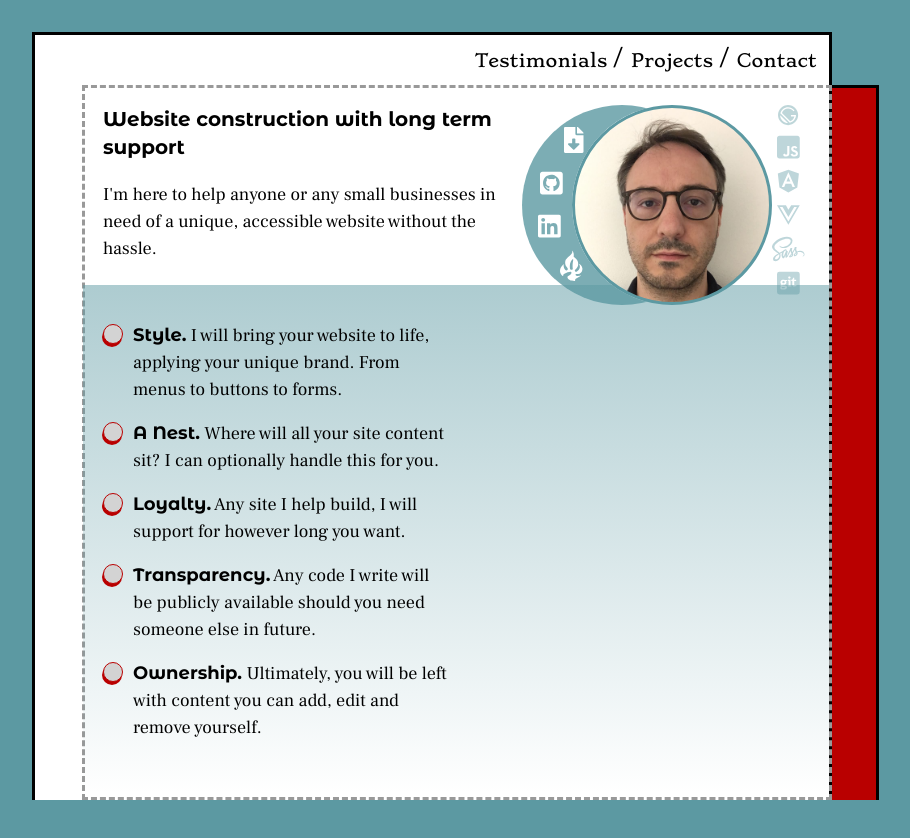
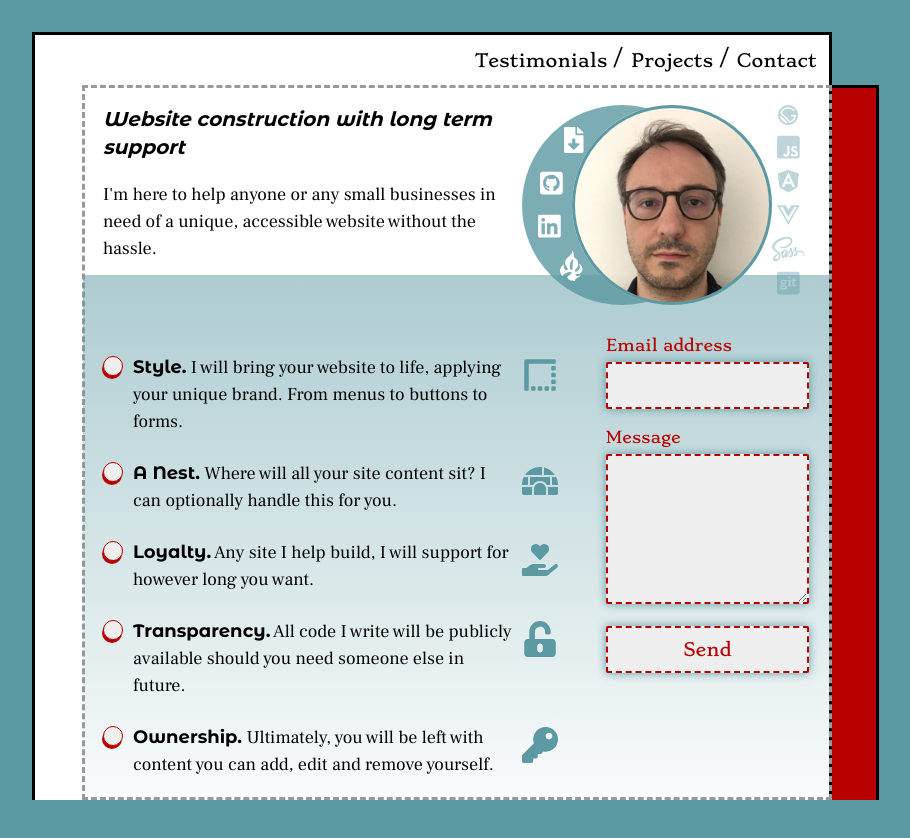
Before and after one commit to julian-garcia/julian-garcia, a Vue app: page / in a window 1280 px wide. Shown: the whole page, without its empty margins (208-1118 px from the left). Before the commit the page ends 800 px from the top, so only its background shows below. Built offline with nearby package versions, Linux system fonts and the light colour scheme; no server answers.

Commit message:
Contact form and profile component

```diff
--- /dev/null
+++ b/src/components/Button.vue
@@ -0,0 +1,26 @@
+<template>
+  <button :type="type">{{ label }}</button>
+</template>
+
+<script>
+export default {
+  name: "Button",
+  props: ["label", "type"],
+};
+</script>
+
+<style lang="scss" scoped>
+button {
+  background: $lightColour;
+  border: 2px dashed $secondaryColour;
+  box-sizing: border-box;
+  box-shadow: 0px 0px 10px $primaryColour;
+  border-radius: 2px;
+  width: 100%;
+  margin-bottom: 1rem;
+  padding: 0.5rem;
+  font-family: MenuFont;
+  font-size: 18px;
+  color: $secondaryColour;
+}
+</style>
--- /dev/null
+++ b/src/components/FormInput.vue
@@ -0,0 +1,47 @@
+<template>
+  <label :for="name">{{ label }}</label>
+  <input v-if="type === 'text' || type === 'email'" :type="type" :name="name" :id="name" @input="handleInput" />
+  <textarea v-if="type === 'textarea'" :name="name" :id="name" cols="30" rows="10" @input="handleInput"></textarea>
+</template>
+
+<script>
+export default {
+  name: "FormInput",
+  props: ["type", "name", "label"],
+  methods: {
+    handleInput(e) {
+      this.$emit(`update:${this.$props.name}`, e.target.value)
+    }
+  }
+};
+</script>
+
+<style lang="scss" scoped>
+label {
+  font-family: MenuFont;
+  color: $secondaryColour;
+  margin-bottom: 5px;
+  display: block;
+}
+input, textarea {
+  background: $lightColour;
+  border: 2px dashed $secondaryColour;
+  box-sizing: border-box;
+  box-shadow: 0px 0px 10px $primaryColour;
+  border-radius: 2px;
+  width: 100%;
+  margin-bottom: 1rem;
+  padding: 0.5rem;
+  font-family: BodyFont;
+  font-size: 18px;
+}
+textarea {
+  min-height: 150px;
+  max-height: 150px;
+  width: 100%;
+}
+
+input:focus, textarea:focus {
+  outline: none;
+}
+</style>
--- a/src/components/Profile.vue
+++ b/src/components/Profile.vue
@@ -1,22 +1,42 @@
 <template>
   <div class="profile grid grid-flow-col auto-cols-max">
     <div class="profile-links">
-      <a class="block mt-4 ml-7" href="#" target="_blank" rel="noopener noreferrer">
+      <a
+        class="block mt-4 ml-7"
+        href="#"
+        target="_blank"
+        rel="noopener noreferrer"
+      >
         <font-awesome-icon icon="file-download" />
       </a>
-      <a class="block mt-1 ml-1" href="#" target="_blank" rel="noopener noreferrer">
+      <a
+        class="block mt-1 ml-1"
+        href="https://github.com/julian-garcia"
+        target="_blank"
+        rel="noopener noreferrer"
+      >
         <font-awesome-icon :icon="['fab', 'github-square']" />
       </a>
-      <a class="block mt-1 ml-0.5" href="#" target="_blank" rel="noopener noreferrer">
+      <a
+        class="block mt-1 ml-0.5"
+        href="https://www.linkedin.com/in/juliangarcialeoni/"
+        target="_blank"
+        rel="noopener noreferrer"
+      >
         <font-awesome-icon :icon="['fab', 'linkedin']" />
       </a>
-      <a class="block mt-1" href="#" target="_blank" rel="noopener noreferrer">
+      <a
+        class="block mt-1"
+        href="https://www.catchafire.org/profiles/71413/impact/"
+        target="_blank"
+        rel="noopener noreferrer"
+      >
         <img src="../assets/images/catchafire.svg" alt="" class="ml-6" />
       </a>
     </div>
     <div class="profile-image"></div>
     <div class="profile-logos">
-      <img src="../assets/images/gatsby.svg" alt="">
+      <img src="../assets/images/gatsby.svg" alt="" />
       <font-awesome-icon :icon="['fab', 'js-square']" />
       <font-awesome-icon :icon="['fab', 'angular']" />
       <font-awesome-icon :icon="['fab', 'vuejs']" />
@@ -62,7 +82,7 @@ export default {
   color: rgba($primaryColour, 0.4);
   font-size: 26px;
 
-  &>* {
+  & > * {
     display: block;
     margin: 0 auto 0.5rem;
   }
--- a/src/main.js
+++ b/src/main.js
@@ -2,11 +2,27 @@ import { createApp } from "vue";
 import App from "./App.vue";
 import firebase from "firebase/app";
 import "./index.css";
-import router from './router';
-import { library } from '@fortawesome/fontawesome-svg-core'
-import { faFileDownload } from '@fortawesome/free-solid-svg-icons'
-import { faJsSquare, faGithubSquare, faLinkedin, faAngular, faGitSquare, faSass, faGithub, faVuejs } from '@fortawesome/free-brands-svg-icons'
-import { FontAwesomeIcon } from '@fortawesome/vue-fontawesome';
+import router from "./router";
+import { library } from "@fortawesome/fontawesome-svg-core";
+import {
+  faFileDownload,
+  faBorderStyle,
+  faIgloo,
+  faHandHoldingHeart,
+  faUnlockAlt,
+  faKey,
+} from "@fortawesome/free-solid-svg-icons";
+import {
+  faJsSquare,
+  faGithubSquare,
+  faLinkedin,
+  faAngular,
+  faGitSquare,
+  faSass,
+  faGithub,
+  faVuejs,
+} from "@fortawesome/free-brands-svg-icons";
+import { FontAwesomeIcon } from "@fortawesome/vue-fontawesome";
 
 const firebaseConfig = {
   apiKey: process.env.VUE_APP_FIREBASE_API_KEY,
@@ -19,10 +35,24 @@ const firebaseConfig = {
 };
 
 firebase.initializeApp(firebaseConfig);
-library.add([faFileDownload, faJsSquare, faGithubSquare, faLinkedin, faAngular, faGitSquare, faSass, faGithub, faVuejs]);
-// library.add(faJsSquare);
+library.add([
+  faFileDownload,
+  faJsSquare,
+  faGithubSquare,
+  faLinkedin,
+  faAngular,
+  faGitSquare,
+  faSass,
+  faGithub,
+  faVuejs,
+  faBorderStyle,
+  faIgloo,
+  faHandHoldingHeart,
+  faUnlockAlt,
+  faKey,
+]);
 
 const app = createApp(App);
 app.use(router);
-app.component('font-awesome-icon', FontAwesomeIcon);
+app.component("font-awesome-icon", FontAwesomeIcon);
 app.mount("#app");
--- a/src/pages/ContactPage.vue
+++ b/src/pages/ContactPage.vue
@@ -1,7 +1,7 @@
 <template>
   <div class="grid grid-cols-1 md:grid-cols-5 gap-4 p-5">
     <div class="md:col-span-3">
-      <h1 class="text-xl">Website construction with long term support</h1>
+      <h1 class="text-xl italic">Website construction with long term support</h1>
       <p class="pt-5">
         I'm here to help anyone or any small businesses in need of a unique,
         accessible website without the hassle.
@@ -9,43 +9,80 @@
     </div>
     <Profile />
   </div>
-  <div class="gradient-section grid grid-cols-1 md:grid-cols-6 gap-4 px-5 py-9">
-    <ul class="md:col-span-3 bullet">
+  <div class="gradient-section grid grid-cols-1 md:grid-cols-6 gap-12 px-5 py-9">
+    <ul class="md:col-span-4 bullet mt-7">
       <li>
         <h2 class="inline text-lg">Style.</h2>
         I will bring your website to life, applying your unique brand. From
         menus to buttons to forms.
+        <font-awesome-icon icon="border-style" class="usp-icon" />
       </li>
       <li>
         <h2 class="inline text-lg">A Nest.</h2>
         Where will all your site content sit? I can optionally handle this for
         you.
+        <font-awesome-icon icon="igloo" class="usp-icon" />
       </li>
       <li>
         <h2 class="inline text-lg">Loyalty.</h2>
         Any site I help build, I will support for however long you want.
+        <font-awesome-icon icon="hand-holding-heart" class="usp-icon" />
       </li>
       <li>
         <h2 class="inline text-lg">Transparency.</h2>
-        Any code I write will be publicly available should you need someone else
+        All code I write will be publicly available should you need someone else
         in future.
+        <font-awesome-icon icon="unlock-alt" class="usp-icon" />
       </li>
       <li>
         <h2 class="inline text-lg">Ownership.</h2>
         Ultimately, you will be left with content you can add, edit and remove
         yourself.
+        <font-awesome-icon icon="key" class="usp-icon" />
       </li>
     </ul>
+    <form class="w-full md:col-span-2 mt-2" @submit.prevent="sendMessage">
+      <FormInput type="email" name="emailAddress" label="Email address" v-model:emailAddress="emailAddress" />
+      <FormInput type="textarea" name="message" label="Message" v-model:message="message" />
+      <Button type="submit" label="Send" />
+    </form>
   </div>
 </template>
 
 <script>
 import Profile from "../components/Profile.vue";
+import FormInput from "../components/FormInput.vue";
+import Button from "../components/Button.vue";
 
 export default {
   name: "ContactPage",
-  components: { Profile },
+  components: { Profile, FormInput, Button },
+  data() {
+    return { emailAddress: '', message: '' };
+  },
+  methods: {
+    sendMessage() {
+      if (this.$data.emailAddress && this.$data.message) {
+        alert(JSON.stringify(this.$data));
+      }
+    }
+  }
 };
 </script>
 
-<style scoped></style>
+<style lang="scss" scoped>
+.bullet {
+  li {
+    position: relative;
+    padding-right: 45px;
+  }
+}
+.usp-icon {
+  position: absolute;
+  right: 0;
+  top: 4px;
+  font-size: 36px;
+  width: 36px;
+  color: $primaryColour;
+}
+</style>
--- a/src/scss/_global.scss
+++ b/src/scss/_global.scss
@@ -6,21 +6,22 @@ h1, h2, h3, h4, h5, h6 {
   font-family: TitleFont, Helvetica, Arial, sans-serif;
 }
 
-p, li {
+p, li, input[type="text"] {
   font-family: BodyFont, serif;
   font-size: 18px;
 }
 
 .gradient-section {
   background: linear-gradient(180deg, rgba($primaryColour, 0.5) 0%, transparent 100%);
-  margin-top: -40px;
+  margin-top: -50px;
+  padding-top: 50px;
 }
 
 ul {
   &.bullet li{
     padding-left: 30px;
     position: relative;
-    margin-bottom: 1rem;
+    margin-bottom: 1.5rem;
   }
 
   &.bullet li::before {
@@ -30,7 +31,7 @@ ul {
     position: absolute;
     left: 0;
     top: 3px;
-    background: lightgray;
+    background: $lightColour;
     border: 1px solid $secondaryColour;
     border-radius: 50%;
     box-sizing: border-box;
--- a/src/scss/_variables.scss
+++ b/src/scss/_variables.scss
@@ -1,3 +1,4 @@
 $primaryColour: #5C99A2;
 $secondaryColour: #b90000;
 $highlightColour: #FFEE52;
+$lightColour: #EEEEEE;
```
Also changed, not shown: 1 other file (tests, documents, lock files or other folders).
